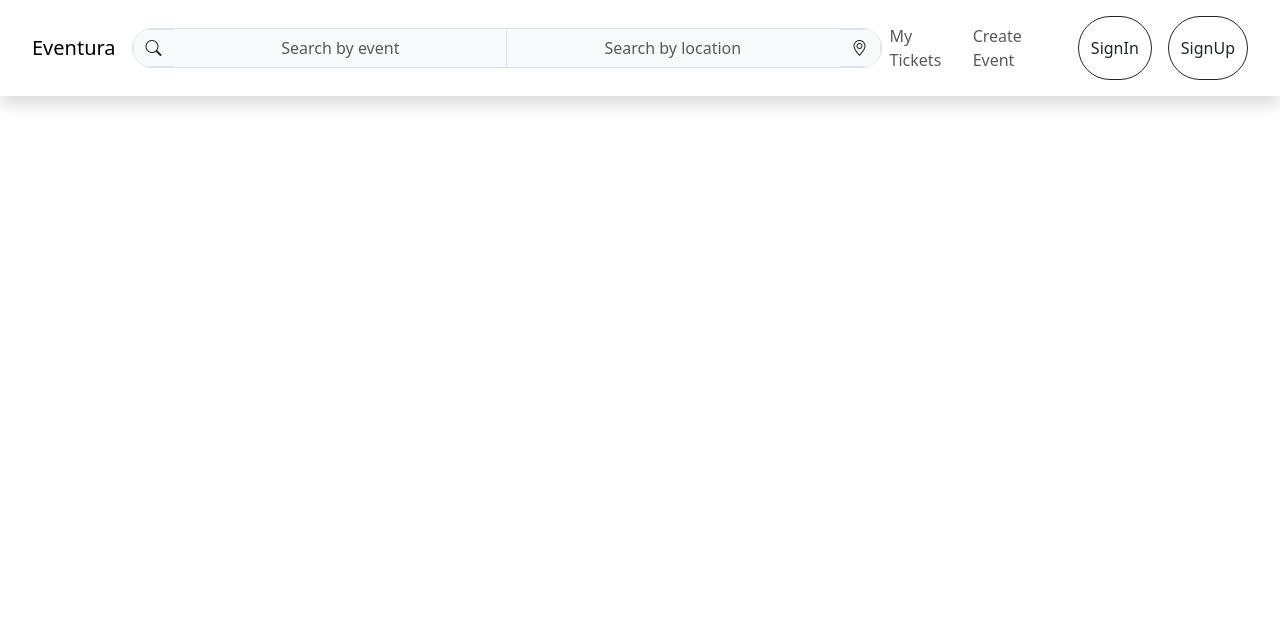
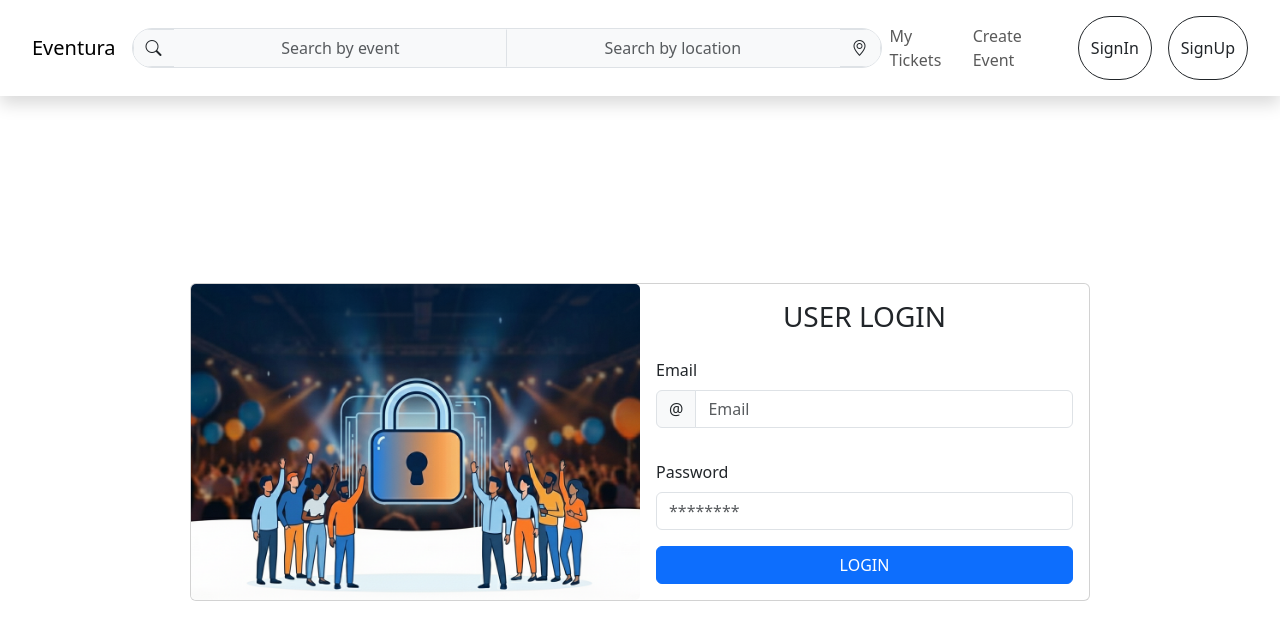
Before and after one commit to DpakDileep/eventura_fs, a React (Vite) app in the folder eventura/: page /login in a window 1280 px wide. Shown: the top 640 px of the page. Built offline with nearby package versions, Linux system fonts and the light colour scheme.

Commit message:
login page complete code

```diff
--- a/eventura/src/App.jsx
+++ b/eventura/src/App.jsx
@@ -3,6 +3,7 @@ import { BrowserRouter, Route, Routes } from "react-router-dom";
 import Homepage from "./components/Homepage";
 import AppNavbar from "./components/AppNavbar";
 import Signup from "./components/Signup";
+import Login from "./components/Login";
 
 function App() {
   return (
@@ -12,6 +13,7 @@ function App() {
         <Routes>
           <Route path="/" element={<Homepage />}></Route>
           <Route path="/signup" element={<Signup />}></Route>
+          <Route path="/login" element={<Login/>}></Route>
         </Routes>
       </BrowserRouter>
     </>
--- /dev/null
+++ b/eventura/src/components/Login.jsx
@@ -0,0 +1,101 @@
+import React, { useState } from "react";
+import { Card, Col, Row, Form, InputGroup, Button } from "react-bootstrap";
+import loginimage from "../assets/images/login-image.png";
+import { useNavigate } from "react-router-dom";
+
+export default function Login() {
+  const [validated, setValidated] = useState(false);
+  const [user, setUser] = useState({ email: "", password: "" });
+  const [users, setUsers] = useState(
+    JSON.parse(localStorage.getItem("users")) || []
+  );
+  const navigate = useNavigate();
+
+  const handleSubmit = (event) => {
+    const form = event.currentTarget;
+    if (form.checkValidity() === false) {
+      event.preventDefault();
+      event.stopPropagation();
+    }
+    event.preventDefault();
+    setValidated(true);
+    const existUser = users.find(
+      (u) => u.email == user.email && u.password == user.password
+    );
+    if (existUser) {
+      alert("login Succesfull");
+      navigate("/");
+    } else {
+      alert("invalid email or Password");
+    }
+  };
+
+  function handleChange(event) {
+    setUser({ ...user, [event.target.name]: [event.target.value] });
+  }
+
+  return (
+    <div
+      className="d-flex justify-content-center align-items-center"
+      style={{ minHeight: "calc(100vh - 108px )" }}
+    >
+      <Card style={{ width: "80%", maxWidth: "900px" }}>
+        <Row className="g-0">
+          <Col md={6}>
+            <Card.Img
+              src={loginimage}
+              alt="Signup Illustration"
+              style={{ height: "100%", objectFit: "cover" }}
+            />
+          </Col>
+          <Col md={6}>
+            <Card.Body>
+              <h3 className="text-center mb-4">USER LOGIN</h3>
+              <Form noValidate validated={validated} onSubmit={handleSubmit}>
+                <Row className="mb-3">
+                  <Form.Group
+                    className="mb-3"
+                    controlId="validationCustomUsername"
+                  >
+                    <Form.Label>Email</Form.Label>
+                    <InputGroup hasValidation>
+                      <InputGroup.Text>@</InputGroup.Text>
+                      <Form.Control
+                        type="email"
+                        placeholder="Email"
+                        required
+                        name="email"
+                        onChange={handleChange}
+                      />
+                      <Form.Control.Feedback type="invalid">
+                        Please enter a valid email.
+                      </Form.Control.Feedback>
+                    </InputGroup>
+                  </Form.Group>
+                </Row>
+                <Row className="mb-3">
+                  <Form.Group as={Col} md="12" controlId="validationCustom03">
+                    <Form.Label>Password</Form.Label>
+                    <Form.Control
+                      type="password"
+                      placeholder="********"
+                      required
+                      name="password"
+                      onChange={handleChange}
+                    />
+                    <Form.Control.Feedback type="invalid">
+                      Please provide a valid password.
+                    </Form.Control.Feedback>
+                  </Form.Group>
+                </Row>
+                <Button type="submit" className="w-100">
+                  LOGIN
+                </Button>
+              </Form>
+            </Card.Body>
+          </Col>
+        </Row>
+      </Card>
+    </div>
+  );
+}
--- a/eventura/src/components/Signup.jsx
+++ b/eventura/src/components/Signup.jsx
@@ -37,7 +37,7 @@ export default function Signup() {
   };
 
   function handleChange(event) {
-    setUser({ ...user, [event.target.name]: [event.target.value] });
+    setUser({ ...user, [event.target.name]: event.target.value });
   }
 
   return (
```
Also changed, not shown: eventura/src/assets/images/login-image.png (added).
